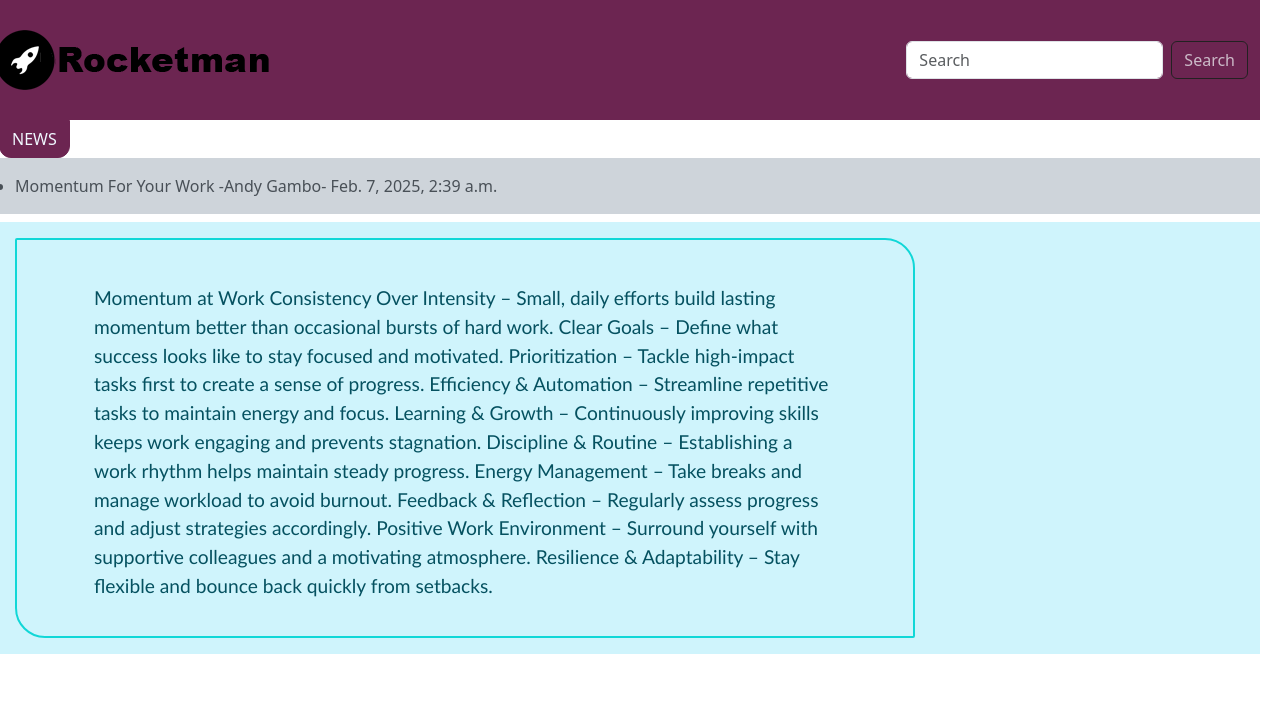
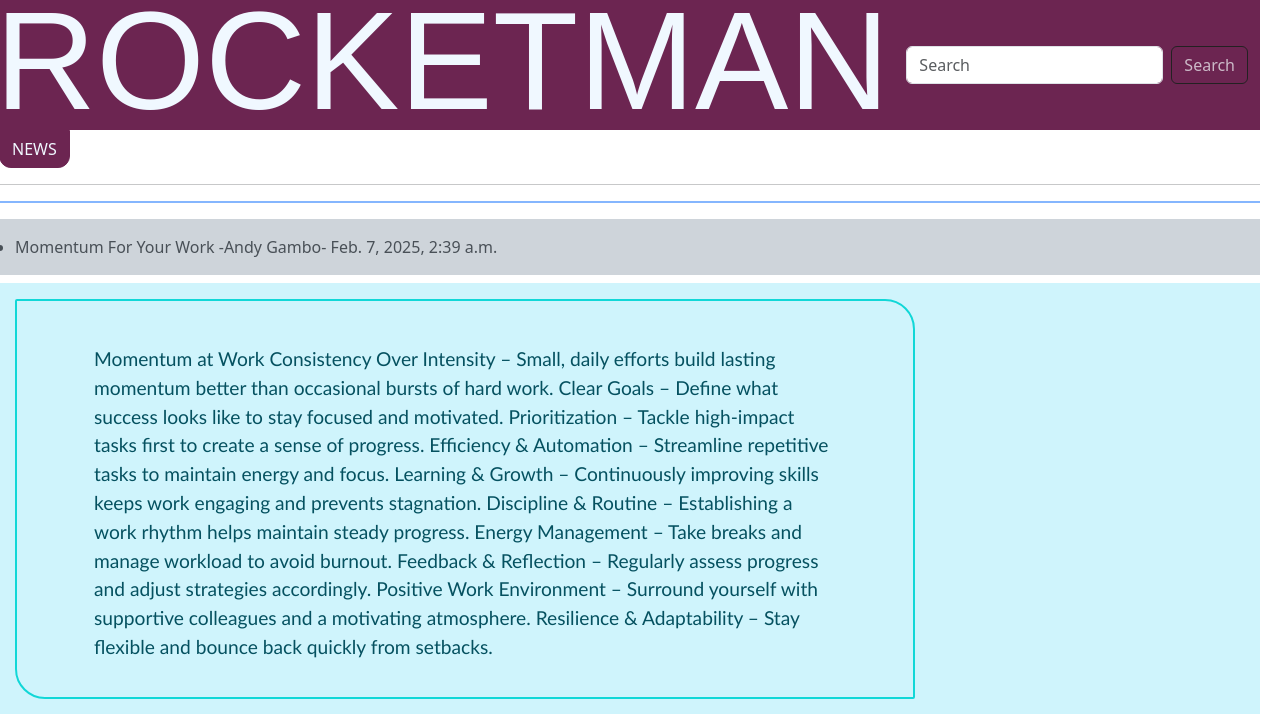
Before and after one commit to LEGENDARY-AI/SP23-Django-, a Django app: page / in a window 1280 px wide. Shown: the top 714 px of the page. Run offline with Django 5.2, Linux system fonts and the light colour scheme; data comes from the database, SQL or seed files in the repository.

Commit message:
Initial commit

```diff
--- a/blog/templates/blog/post_list.html
+++ b/blog/templates/blog/post_list.html
@@ -23,9 +23,16 @@
         margin-right: 20px;
         margin-left: -33px;
     }
+    .C2{
+        color: aliceblue;
+        font-family: Arial, Helvetica, sans-serif;
+        font-style: initial;
+        font-size: 140px;
+
+    }
 
     .navbar{
-        height: 120px;
+        height: 130px;
         background-color: #6c2551;
     }
     .dropdown-menu {
@@ -94,6 +101,9 @@
     background-color: #6c2551;
     border-color: #232122;
     }
+    .C3{
+        font-size: larger;
+    }
 
 
 </style>
@@ -111,7 +121,7 @@
                 <li class="nav-item">
                     <a class="nav-link" href="#"></a>
                 </li>
-                <a class="navbar-brand" href="#"><img src="static/images/LOGO.png"></a>
+                <h3 class="C2">ROCKETMAN</h3>
              </ul>
             <form class="d-flex" role="search">
               <input class="form-control me-2" type="search" placeholder="Search" aria-label="Search">
@@ -121,6 +131,7 @@
         </div>
       </nav></header>
     <ul>
+
         <button class="btn btn-primary" type="button" data-bs-toggle="offcanvas" data-bs-target="#offcanvasWithBothOptions" aria-controls="offcanvasWithBothOptions">NEWS</button>
          <div class="offcanvas offcanvas-start" data-bs-scroll="true" tabindex="-1" id="offcanvasWithBothOptions" aria-labelledby="offcanvasWithBothOptionsLabel">
             <div class="offcanvas-header">
@@ -138,6 +149,9 @@
           </div>
         </div>
     </div>
+    <hr class="C3">
+    <hr class="border border-primary opacity-50">
+
         {% for post in object_list %}
         <div class="p-3 mb-2 bg-dark-subtle text-dark-emphasis"><li>{{ post.title }} -{{post.name}}- {{ post.created_at }}</li> </div>
         <div class="p-3 mb-2 bg-info-subtle text-info-emphasis">  <div class="C1"> {{ post.content }} </div></div>
```
